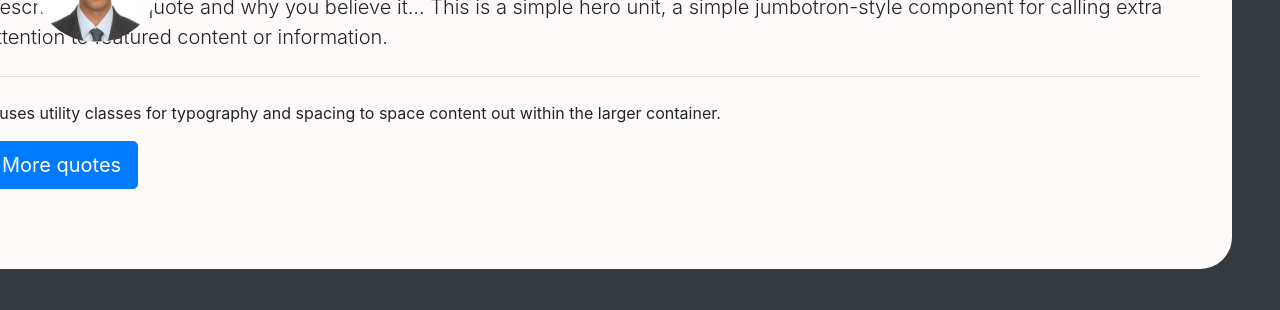
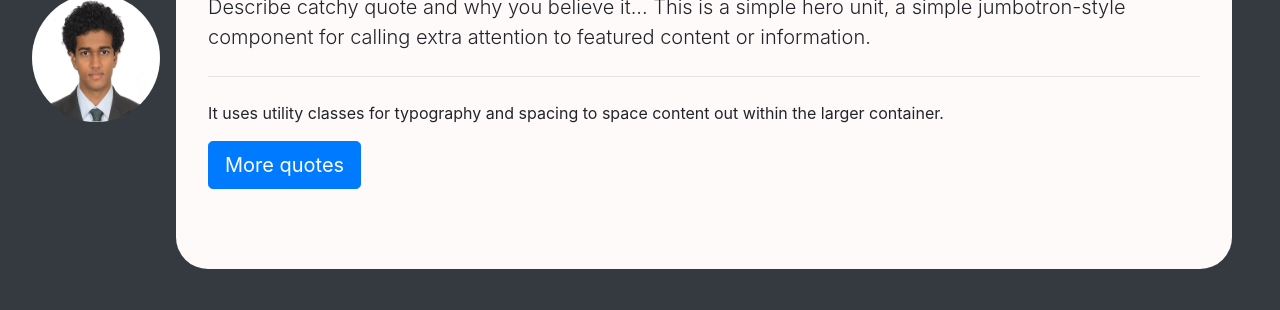
Before and after one commit to alaapsivaram/alaapsivaram.github.io, a plain HTML site: page index.html in a window 1280 px wide. Shown: the part 262-572 px from the top of the page. Drawn offline with nearby package versions, Linux system fonts and the light colour scheme.

Commit message:
Fixed Bio width

```diff
--- a/index.html
+++ b/index.html
@@ -88,8 +88,8 @@
 
     <!-- Intro -->
     <div id="bio" style="margin-top: 3rem">
-      <img src="img/AlaapFace1.png" style="position: absolute;height: 8rem;width: 8rem;border-radius: 49.99%;margin-left: 2rem;margin-top: 10%;float: left;" alt="Alaap">
-      <div style="width: 1375px;height:100%;float:right;">
+      <img src="img/AlaapFace1.png" style="position: absolute;height: 8rem;width: 8rem;border-radius: 49.99%;margin-left: 2rem;margin-top: 13rem;float: left;" alt="Alaap">
+      <div style="width: 90%;height:100%;float:right;">
         <div class="jumbotron" style="padding-right: 2em;background-color: snow;margin: 3em;border-radius: 2rem;">
           <h1 class="display-3">Insert Catch Quote!</h1>
           <p class="lead">Describe catchy quote and why you believe it... This is a simple hero unit, a simple jumbotron-style component for calling extra attention to featured content or information.</p>
```
